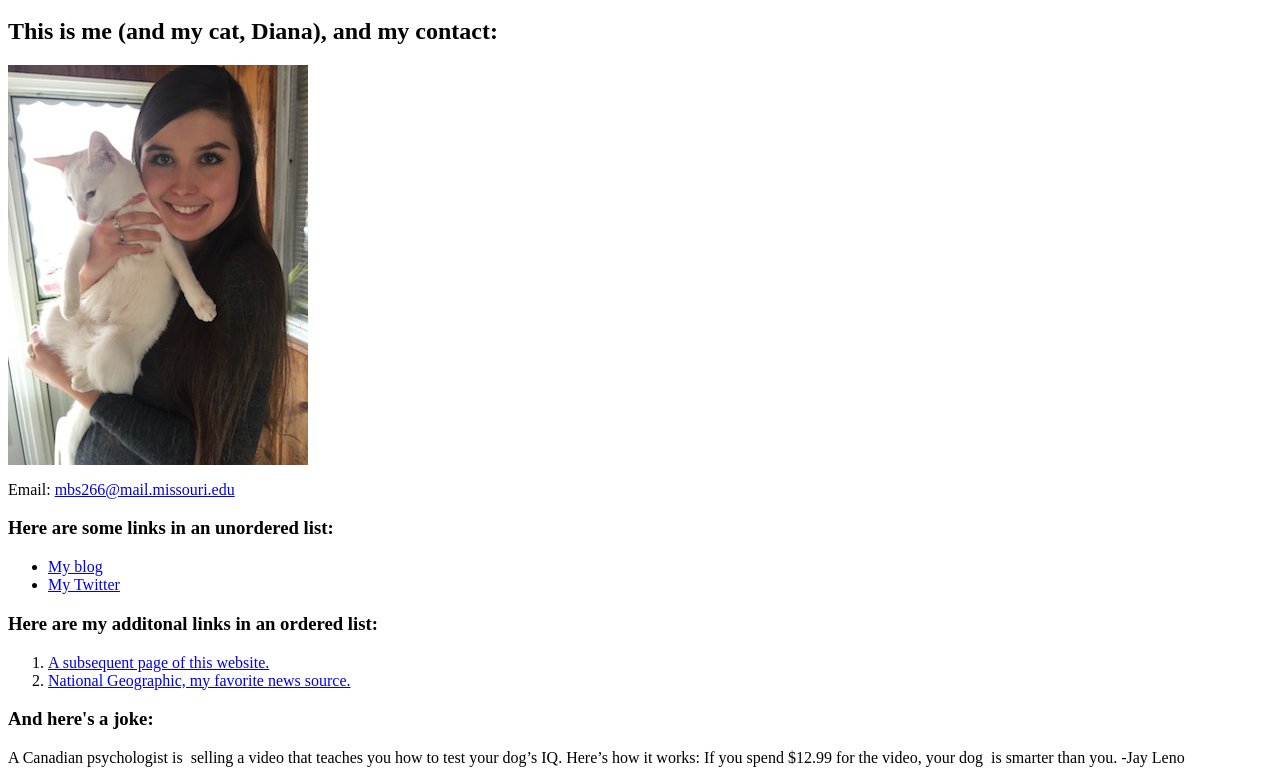
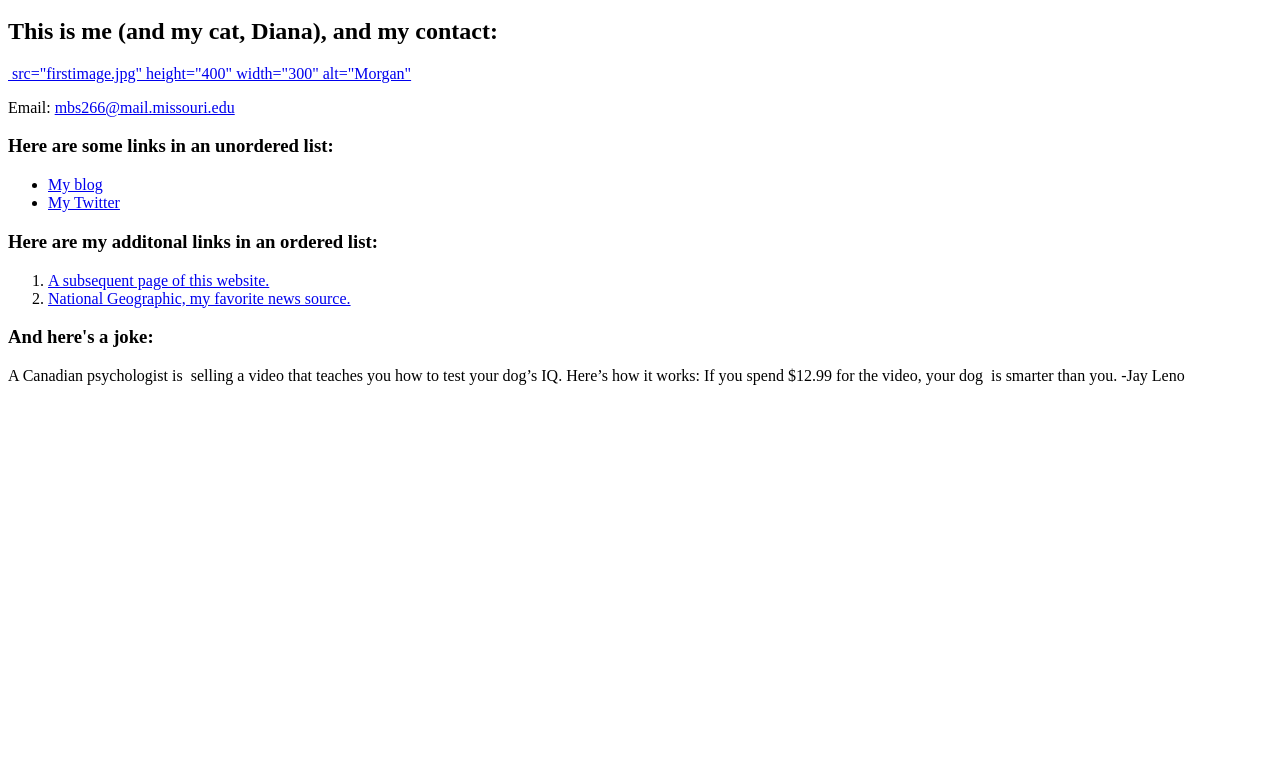
Before and after one commit to J4502-ss17/morganseibel, a plain HTML site: page index.html in a window 1280 px wide. Shown: the part 136-919 px from the top of the page. After the commit the page ends 800 px from the top, so only its background shows below. Drawn offline with Linux system fonts and the light colour scheme.

Commit message:
trying to fix img tag

```diff
--- a/index.html
+++ b/index.html
@@ -18,7 +18,7 @@
 <h2>This is me (and my cat, Diana), and my contact:</h2>
     <p>
       <a href="mailto:mbs266@mail.missouri.edu">
-        <img src="firstimage.jpg" height="400" width="300" alt="Morgan">
+        <img> src="firstimage.jpg" height="400" width="300" alt="Morgan"</img>
       </a>
     </p>
 <p>Email: <a href="mailto:mbs266@mail.missouri.edu">mbs266@mail.missouri.edu</a></p>
```
